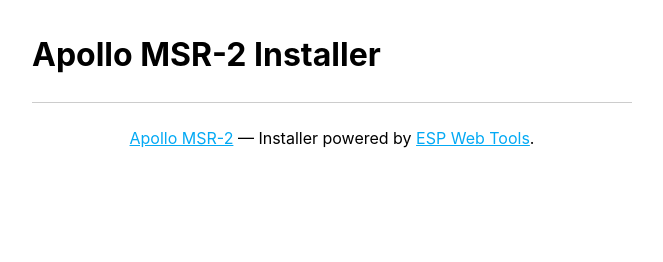
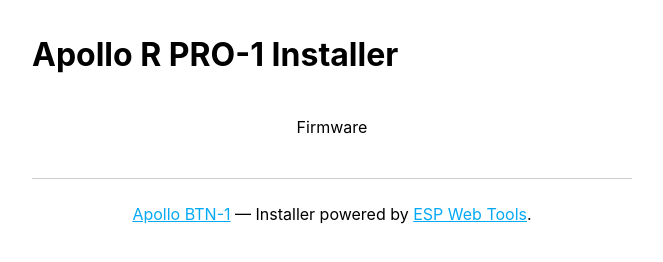
Before and after one commit to ApolloAutomation/BTN-1, a plain HTML site: page static/index.html in a window 1280 px wide. Shown: the whole page, without its empty margins (308-971 px from the left). Drawn offline with Linux system fonts and the light colour scheme.

Commit message:
Update Flashing Page

```diff
--- a/static/index.html
+++ b/static/index.html
@@ -2,10 +2,10 @@
 <html>
   <head>
     <meta charset="utf-8" />
-    <title>Apollo MSR-2 Installer</title>
+    <title>Apollo BTN-1 Installer</title>
     <meta
       name="description"
-      content="Easily allow users to install Apollo MSR-2 firmware on the web."
+      content="Easily allow users to install Apollo BTN-1 firmware on the web."
     />
     <meta name="viewport" content="width=device-width" />
     <meta name="color-scheme" content="dark light" />
@@ -79,16 +79,18 @@
   </head>
   <body>
     <div class="content">
-      <h1>Apollo MSR-2 Installer</h1>
+      <h1>Apollo R PRO-1 Installer</h1>
 
-      <p class="button-row" align="center">
-        <esp-web-install-button manifest="./artifact/manifest.json">
-        </esp-web-install-button>
-      </p>
+      <div class="button-row" style="display: flex; justify-content: center; gap: 20px; align-items: center;">
+        <div>
+          <p>Firmware</p>
+          <esp-web-install-button manifest="./firmware/manifest.json"></esp-web-install-button>
+        </div>
 
+    </div>
       <div class="footer">
-        <a href="https://github.com/ApolloAutomation/MSR-2"
-          >Apollo MSR-2</a
+        <a href="https://github.com/ApolloAutomation/BTN-1"
+          >Apollo BTN-1</a
         > &mdash;
         Installer powered by <a href="https://esphome.github.io/esp-web-tools/">ESP Web Tools</a>.
     </div>
```
Also changed, not shown: 1 other file.
